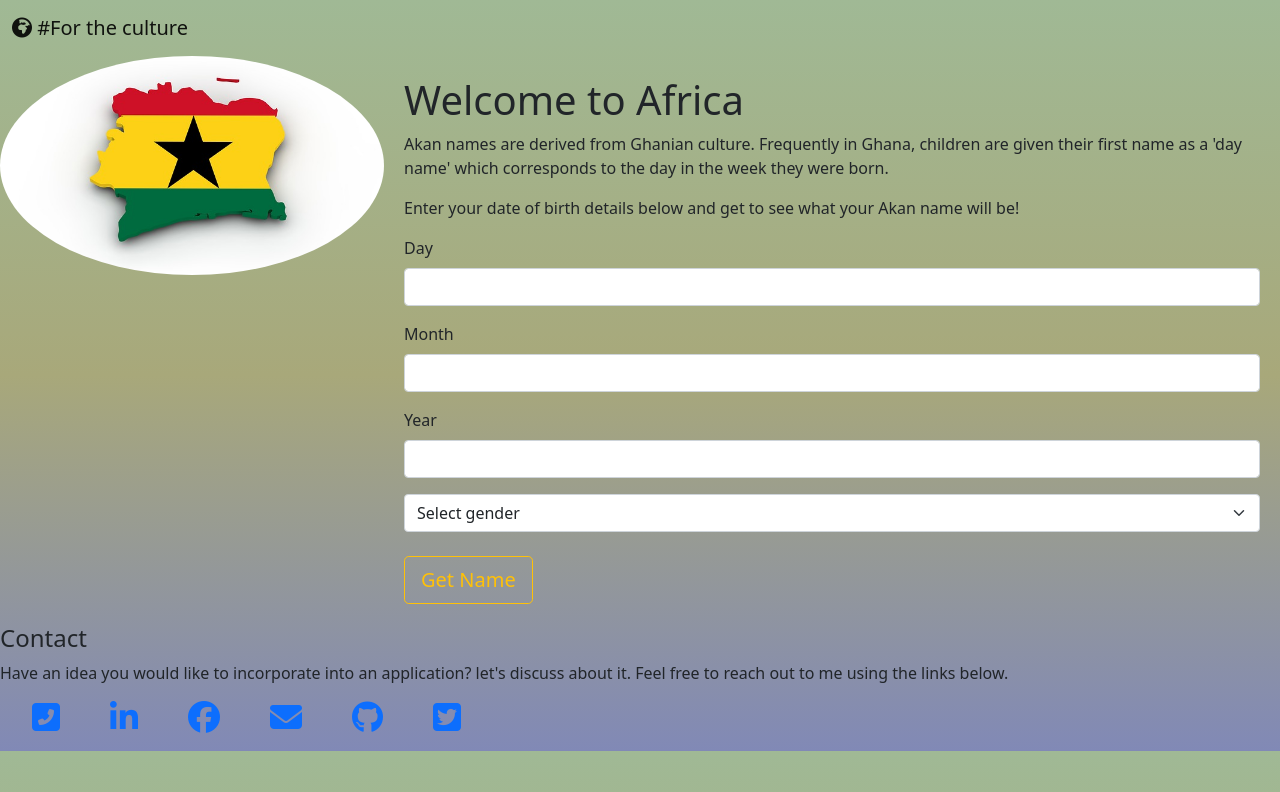
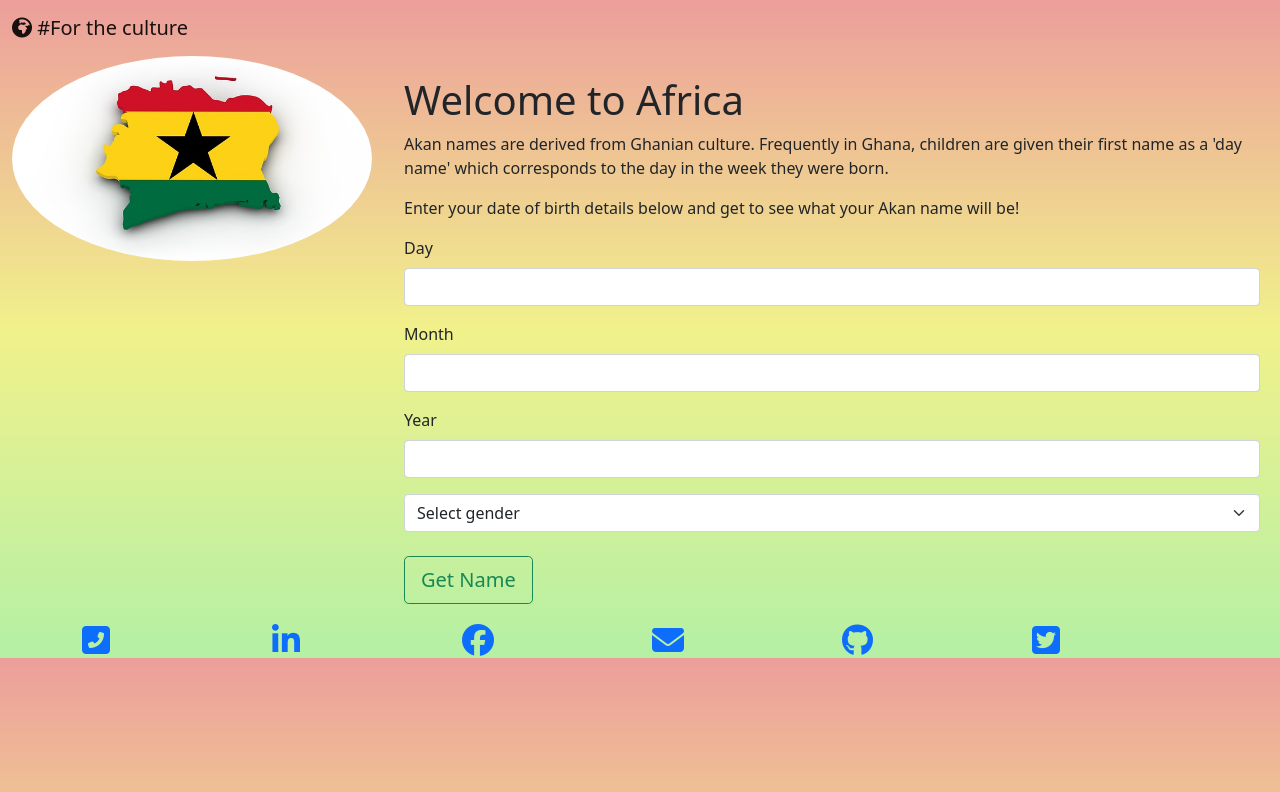
Before and after one commit to pronepoet/Akan_names, a plain HTML site: page index.html in a window 1280 px wide. Drawn offline with nearby package versions, Linux system fonts and the light colour scheme.

Commit message:
Ft: adding style to the file

```diff
--- a/css/style.css
+++ b/css/style.css
@@ -1,5 +1,5 @@
 body {
-    background-image: linear-gradient(rgb(160, 185, 149), rgb(168, 168, 122), rgb(129, 137, 182));
+    background-image: linear-gradient(rgb(236, 158, 155), rgb(241, 241, 139), rgb(180, 240, 165));
 
 }
 
@@ -20,15 +20,53 @@ article {
 
 }
 
-img {
+#polar {
+    position: relative;
     width: 100%;
+}
+
+.image {
+    display: block;
+    width: 100%;
+    height: auto;
     border-radius: 50%;
+}
+
+.overlay {
+    position: absolute;
+    bottom: 0;
+    left: 100%;
+    right: 0;
+    background-color: rgb(47, 45, 45);
+    overflow: hidden;
+    width: 0;
+    height: 100%;
+    transition: .5s ease;
+    border-radius: 50%;
+}
+
+.container:hover .overlay {
+    width: 100%;
+    left: 0;
+}
+
+.text {
+    white-space: nowrap;
+    color: white;
+    font-size: 20px;
+    position: absolute;
+    overflow: hidden;
+    top: 50%;
+    left: 50%;
+    transform: translate(-50%, -50%);
+    -ms-transform: translate(-50%, -50%);
 }
 
 
 ul {
     display: inline-flex;
     list-style: none;
+    margin-left: 20%;
 
 
 
--- a/index.html
+++ b/index.html
@@ -26,7 +26,12 @@
     </header>
     <section>
         <aside>
-            <img src="images/ghana.jpg" alt="">
+            <div id="polar" class="container">
+                <img src="images/ghana.jpg" alt="Avatar" class="image">
+                <div class="overlay">
+                    <div class="text">#For the culture &#9994</div>
+                </div>
+            </div>
         </aside>
 
 
@@ -62,7 +67,7 @@
                 <br>
 
 
-                <input type="submit" value="Get Name" class="btn btn-outline-warning btn-lg btn-block" id="get_name">
+                <input type="submit" value="Get Name" class="btn btn-outline-success btn-lg" id="get_name">
             </form>
 
             <!-- this is where the names will be displayed -->
@@ -72,11 +77,51 @@
 
 
     </section>
-    <footer id="contact">
+    <div class="container">
+        <div class="row">
+            <div class="col-md-2">
+                <a href="tel:0719177639">
+                    <i class="fas fa-phone-square-alt fa-2x">
+
+                    </i></a>
+            </div>
+            <div class="col-md-2">
+                <a href="https://www.linkedin.com/in/phillip-ochieng-062922114/"><i
+                        class="fab fa-linkedin-in fa-2x"></i></a>
+            </div>
+            <div class="col-md-2">
+                <a href="https://www.facebook.com/phillip.ochieng.98/">
+                    <i class="fab fa-facebook fa-2x"></i>
+                </a>
+            </div>
+            <div class="col-md-2">
+                <a href="mailto:ochiengphillip84@gmail.com">
+                    <i class="fas fa-envelope fa-2x"></i>
+                </a>
+            </div>
+            <div class="col-md-2">
+                <a href="https://github.com/pronepoet">
+                    <i class="fab fa-github fa-2x"></i>
+                </a>
+            </div>
+            <div class="col-md-2">
+                <a href="https://twitter.com/Ochieng5Phillip">
+                    <i class="fab fa-twitter-square fa-2x"></i>
+
+                    </i>
+                </a>
+            </div>
+
+        </div>
+    </div>
+    <!-- <footer id="contact">
         <h4 class="footer_msg">Contact</h4>
         <p>Have an idea you would like to incorporate into an application? let's discuss about it. Feel free to reach
             out to me using the links below.</p>
+
+        <div class="card-footer text-center">
             <ul class="icons">
+
                 <li>
                     <a href="tel:0719177639">
                         <i class="fas fa-phone-square-alt fa-2x">
@@ -116,7 +161,9 @@
 
             </ul>
 
-    </footer>
+          </div>
+
+    </footer> -->
 
     <script src="https://kit.fontawesome.com/3ec3d248e9.js" crossorigin="anonymous"></script>
 
```
Lines whose indentation alone changed are shown as unchanged.
